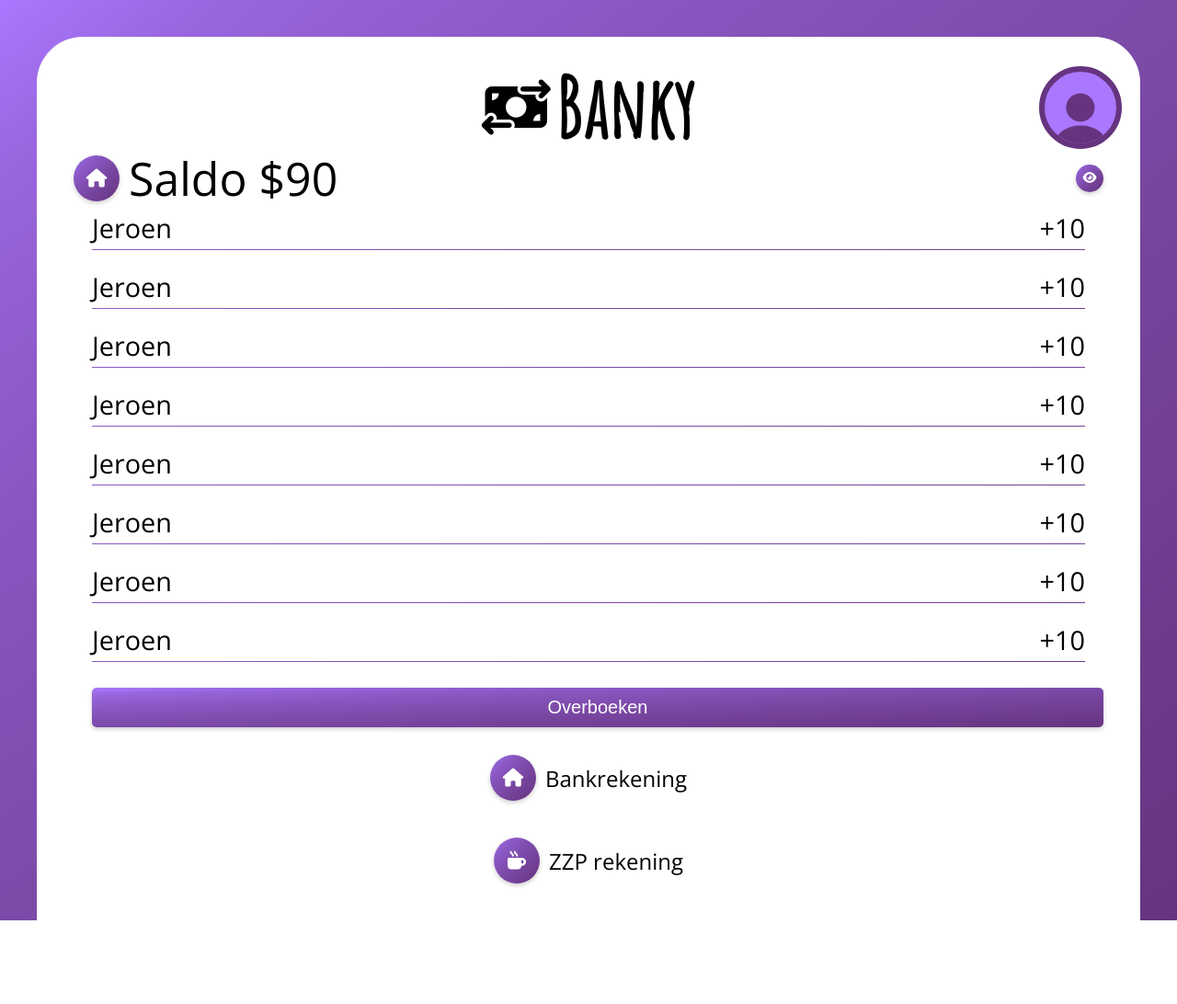
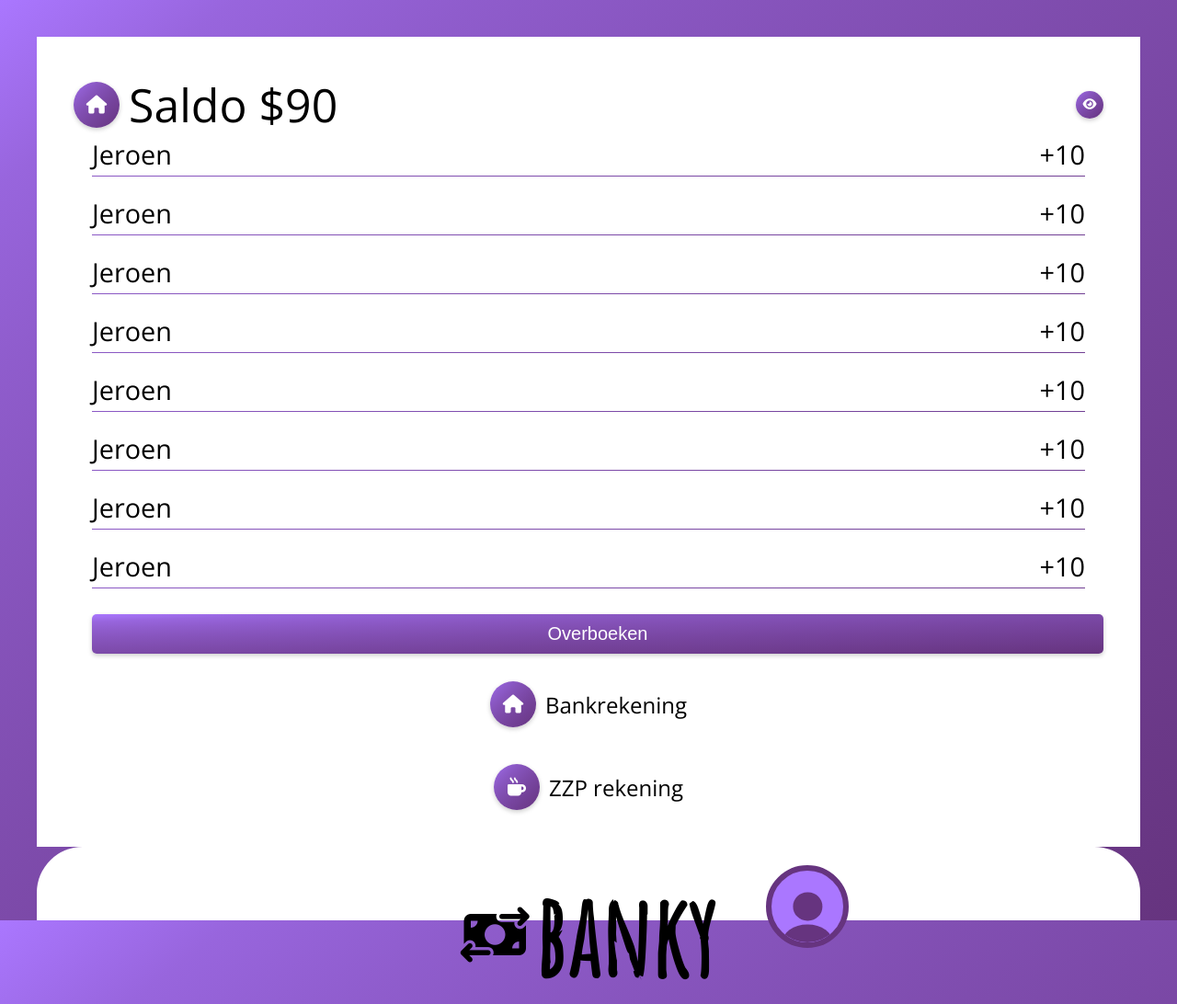
Before and after one commit to Milouyg/Banky-Cookie-Colorpicker-, a plain HTML site: page banky/index.html in a window 1280 px wide. Shown: the whole page at 92% size. Before the commit the page ends 1001 px from the top, so only its background shows below. Drawn offline with nearby package versions, Linux system fonts and the light colour scheme.

Commit message:
move Html element to Js

```diff
--- /dev/null
+++ b/banky/data/transactions.json
@@ -0,0 +1,30 @@
+{
+    "bankrekening": [
+        {
+            "from/to": "Jeroen",
+            "amount": 10
+        },
+        {
+            "from/to": "Dejorden",
+            "amount": 100
+        },
+        {
+            "from/to": "Mert",
+            "amount": -100
+        },
+        {
+            "from/to": "Ahmet",
+            "amount": -20
+        }
+    ],
+    "ZZP-Rekening": [
+        {
+            "from/to": "Bedrijf X",
+            "amount": 10000
+        },
+        {
+            "from/to": "Bedrijf Z",
+            "amount": -500
+        }
+    ]
+}
--- a/banky/index.html
+++ b/banky/index.html
@@ -13,19 +13,19 @@
     <script src="https://kit.fontawesome.com/b1a8b29774.js" crossorigin="anonymous"></script>
 </head>
 <body>
-    <header class="header">
+    <!-- <header class="header">
             <figure class="header__logo">
                 <i class="fa-solid fa-money-bill-transfer"></i>
                 <h2 class="header__banky">Banky</h2>
             </figure>
-            <div class="avatar">
+            <div class="avatarWrapper">
                 <figure class="header__avatar">
                     <div class="header__avatarHead"></div>
                     <div class="header__avatarBody"></div>
                 </figure>
             </div>
 
-    </header>
+    </header> -->
     <main class="banky">
         <section class="banky__section banky__section--left">
             <header class="banky__header">
--- a/banky/js/main.js
+++ b/banky/js/main.js
@@ -0,0 +1,81 @@
+
+class GetDataFromApi{
+    url = "";
+    data = null;
+
+    constructor(newURL) {
+        this.url = newURL;
+    }
+
+    // async betekent dat het in de achtergrond gebeurt
+    async getData() {
+        {
+            await fetch(this.url)
+            .then(function (response) {
+                return response.json();
+            }).then( (data) => {
+                this.data = data;
+            });
+        }
+        return this.data
+    }
+}
+
+const api = new GetDataFromApi("./data/transactions.json");
+api.getData().then(function(data){console.log(data)});
+
+class Header{
+    headerElement;
+    figureElement;
+    logoIElement;
+    logoHeadingElement;
+    avatarWrapperElement;
+    avatarBodyElement;
+    avatarHeadElement;
+    avatarElement;
+    placeToRenderHeader;
+
+    constructor(placeToRenderHeader){
+        this.placeToRenderHeader = document.getElementsByTagName(placeToRenderHeader)[0];
+
+        this.headerElement = document.createElement("header");
+        this.headerElement.classList = "header";
+
+        this.figureElement = document.createElement("figure");
+        this.figureElement.classList = "header__logo";
+
+        this.logoIElement = document.createElement("i");
+        this.logoIElement.classList = "fa-solid fa-money-bill-transfer";
+
+        this.logoHeadingElement = document.createElement("h1");
+        this.logoHeadingElement.classList = "header__banky";
+        this.logoHeadingElement.innerText = "banky";
+
+        this.avatarWrapperElement = document.createElement("div");
+        this.avatarWrapperElement.classList ="avatarWrapper";
+
+        this.avatarElement = document.createElement("figure");
+        this.avatarElement.classList = "header__avatar";
+
+        this.avatarHeadElement = document.createElement("div");
+        this.avatarHeadElement.classList = "header__avatarHead";
+
+        this.avatarBodyElement = document.createElement("div");
+        this.avatarBodyElement.classList = "header__avatarBody";
+    }
+
+    render(){
+        this.placeToRenderHeader.appendChild(this.headerElement);
+        this.headerElement.appendChild(this.figureElement);
+        this.figureElement.appendChild(this.logoIElement);
+        this.figureElement.appendChild(this.logoHeadingElement);
+        this.headerElement.appendChild(this.avatarWrapperElement);
+        this.avatarWrapperElement.appendChild(this.avatarElement);
+        this.avatarElement.appendChild(this.avatarHeadElement);
+        this.avatarElement.appendChild(this.avatarBodyElement);
+
+    }
+}
+
+const header = new Header("body");
+header.render();
```
